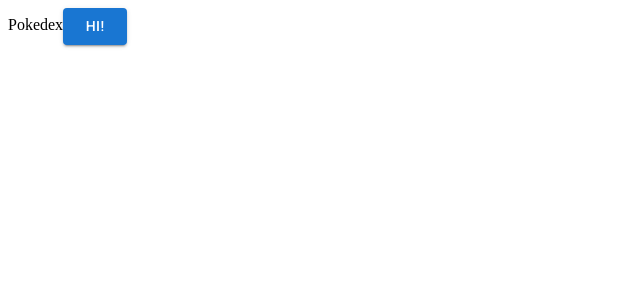
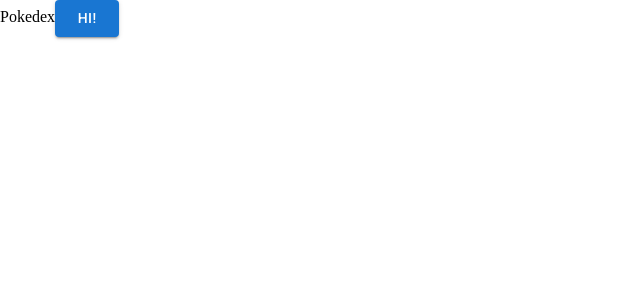
Before and after one commit to stelianok/pokedex, a React (Vite) app: page / in a window 1280 px wide. Shown: the top 300 px of the page, without its empty margins (0-640 px from the left). Built offline with nearby package versions, Linux system fonts and the light colour scheme.

Commit message:
Created global styles

```diff
--- a/index.html
+++ b/index.html
@@ -9,7 +9,7 @@
   <link rel="preconnect" href="https://fonts.gstatic.com" crossorigin />
   <link rel="stylesheet" href="https://fonts.googleapis.com/css2?family=Roboto:wght@300;400;500;700&display=swap" />
   <link rel="stylesheet" href="https://fonts.googleapis.com/icon?family=Material+Icons" />
-
+  <link rel="stylesheet" href="./src/global.css" />
   <title>Pokedex</title>
 </head>
 
--- /dev/null
+++ b/src/global.css
@@ -0,0 +1,9 @@
+* {
+  margin: 0;
+  padding: 0;
+  box-sizing: border-box;
+}
+
+body {
+  -webkit-font-smoothing: antialiased;
+}
```
